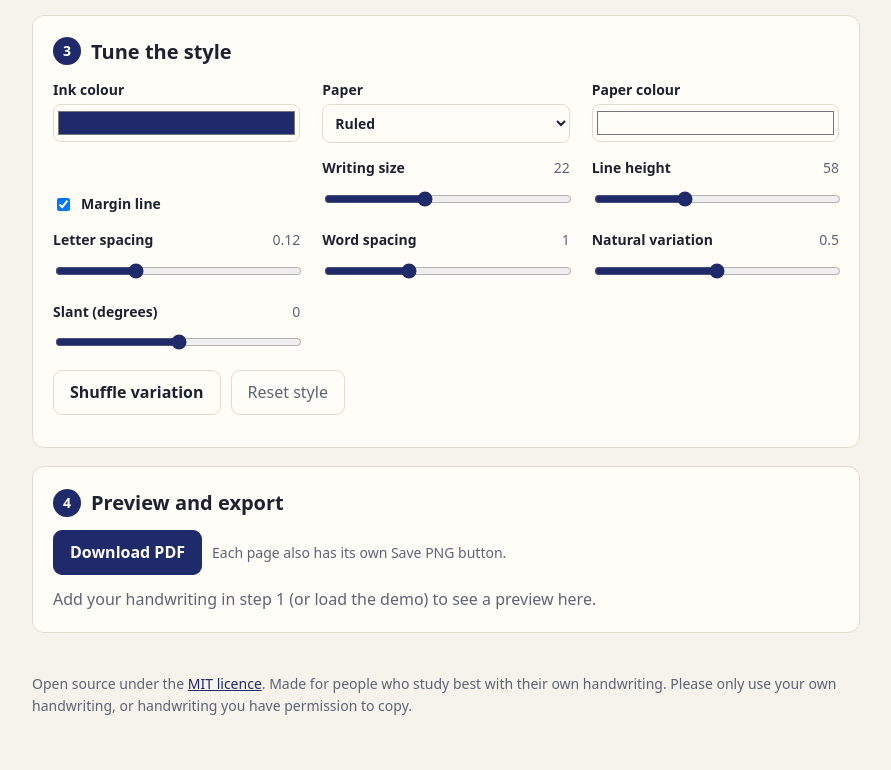
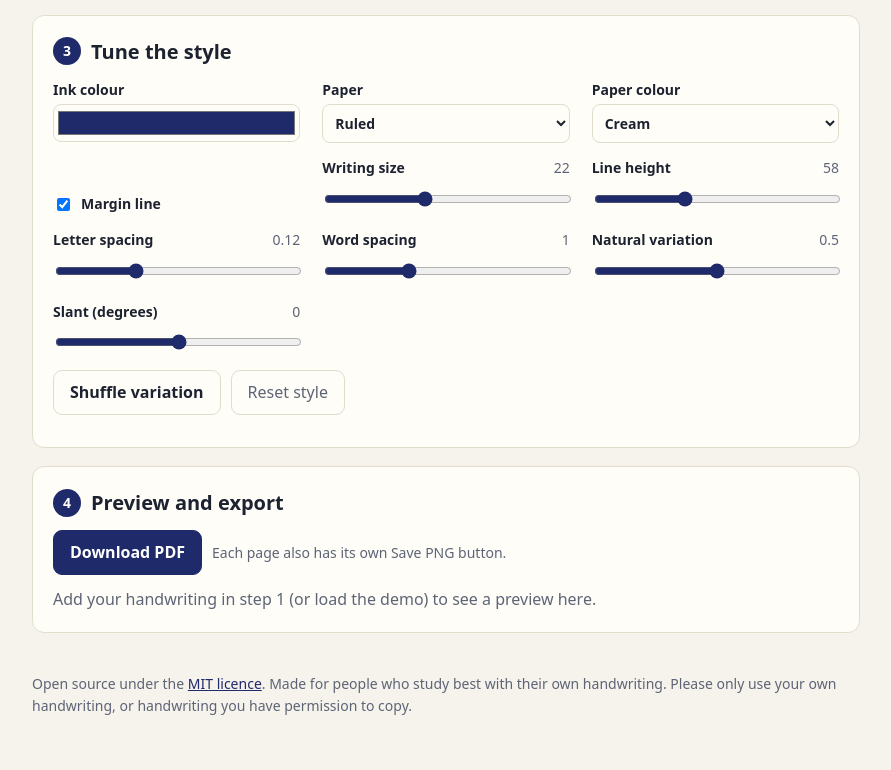
Before and after one commit to oceanfarm1992-design/handwriting-clone, a website with bundled scripts: page index.html in a window 1280 px wide. Shown: the part 1190-1960 px from the top of the page, without its empty margins (194-1085 px from the left). Built offline with nearby package versions, Linux system fonts and the light colour scheme.

Commit message:
Add pure white and other presets to paper colour
Co-Authored-By: Claude Sonnet 5.5 <noreply@anthropic.com>

```diff
--- a/index.html
+++ b/index.html
@@ -64,7 +64,15 @@
             <option value="plain">Plain</option>
           </select>
         </label>
-        <label>Paper colour <input type="color" data-opt="paperColor" value="#fdfcf6"></label>
+        <label>Paper colour
+          <select data-opt="paperColor">
+            <option value="#ffffff">White</option>
+            <option value="#fdfcf6" selected>Cream</option>
+            <option value="#fff8d6">Light yellow</option>
+            <option value="#eef4fb">Light blue</option>
+            <option value="#f1f1f1">Light grey</option>
+          </select>
+        </label>
         <label class="check"><input type="checkbox" data-opt="marginLine" checked> Margin line</label>
         <label>Writing size <output data-out="xHeight">22</output><input type="range" data-opt="xHeight" min="14" max="34" step="1" value="22"></label>
         <label>Line height <output data-out="lineHeight">58</output><input type="range" data-opt="lineHeight" min="40" max="90" step="1" value="58"></label>
```
